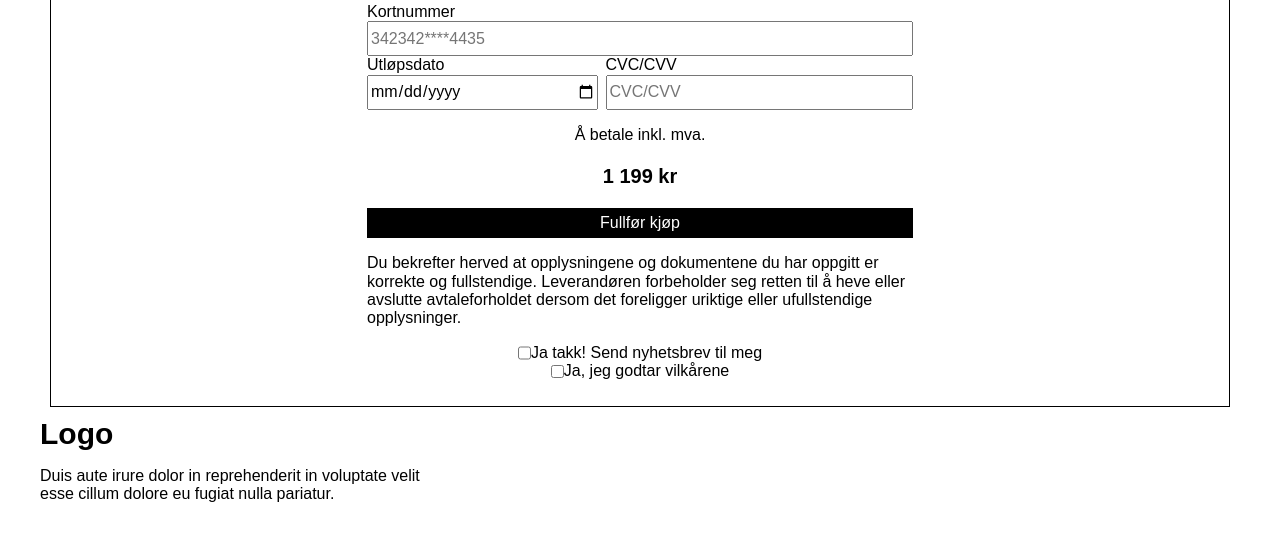
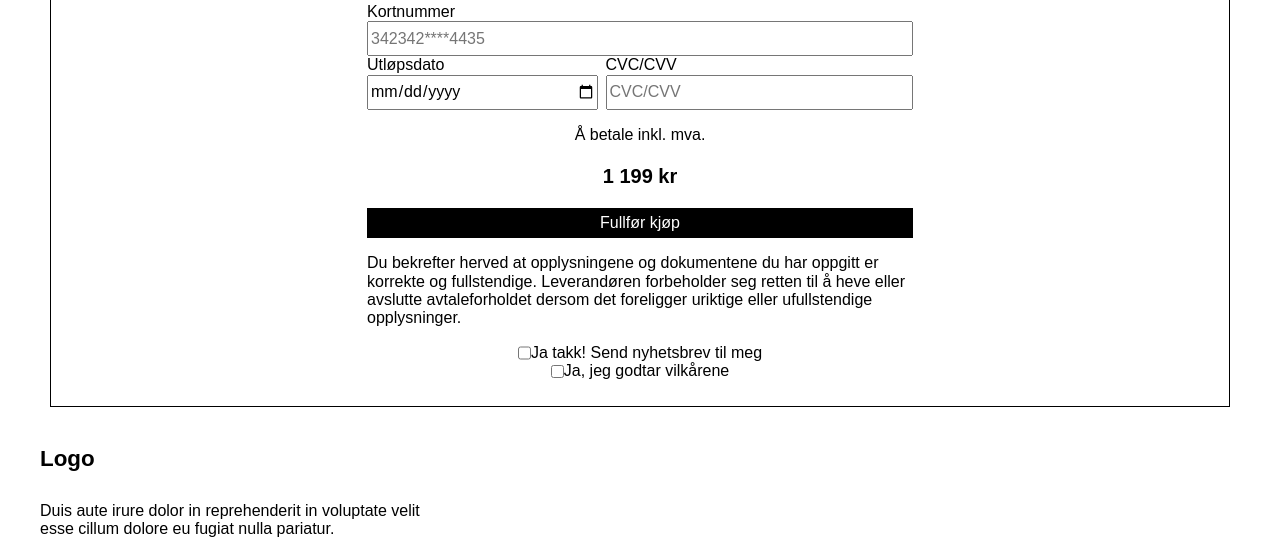
Before and after one commit to mmbnnnbn/mbnguyenwebutvikling, a plain HTML site: page checkout.html in a window 1280 px wide. Shown: the part 2024-2571 px from the top of the page. Drawn offline with nearby package versions, Linux system fonts and the light colour scheme.

```diff
--- a/checkout.html
+++ b/checkout.html
@@ -201,7 +201,7 @@
         </main>
         <footer id="global_footer">
             <section id="logo_og_ingress">
-                <a href="index.html" itemprop="logo">Logo</a>
+                <a href="index.html" itemprop="logo"><h4>Logo</h4></a>
                 <p>Duis aute irure dolor in reprehenderit in voluptate velit esse cillum dolore eu fugiat nulla pariatur.</p>
             </section>
 
```
Also changed, not shown: 2 other files.
